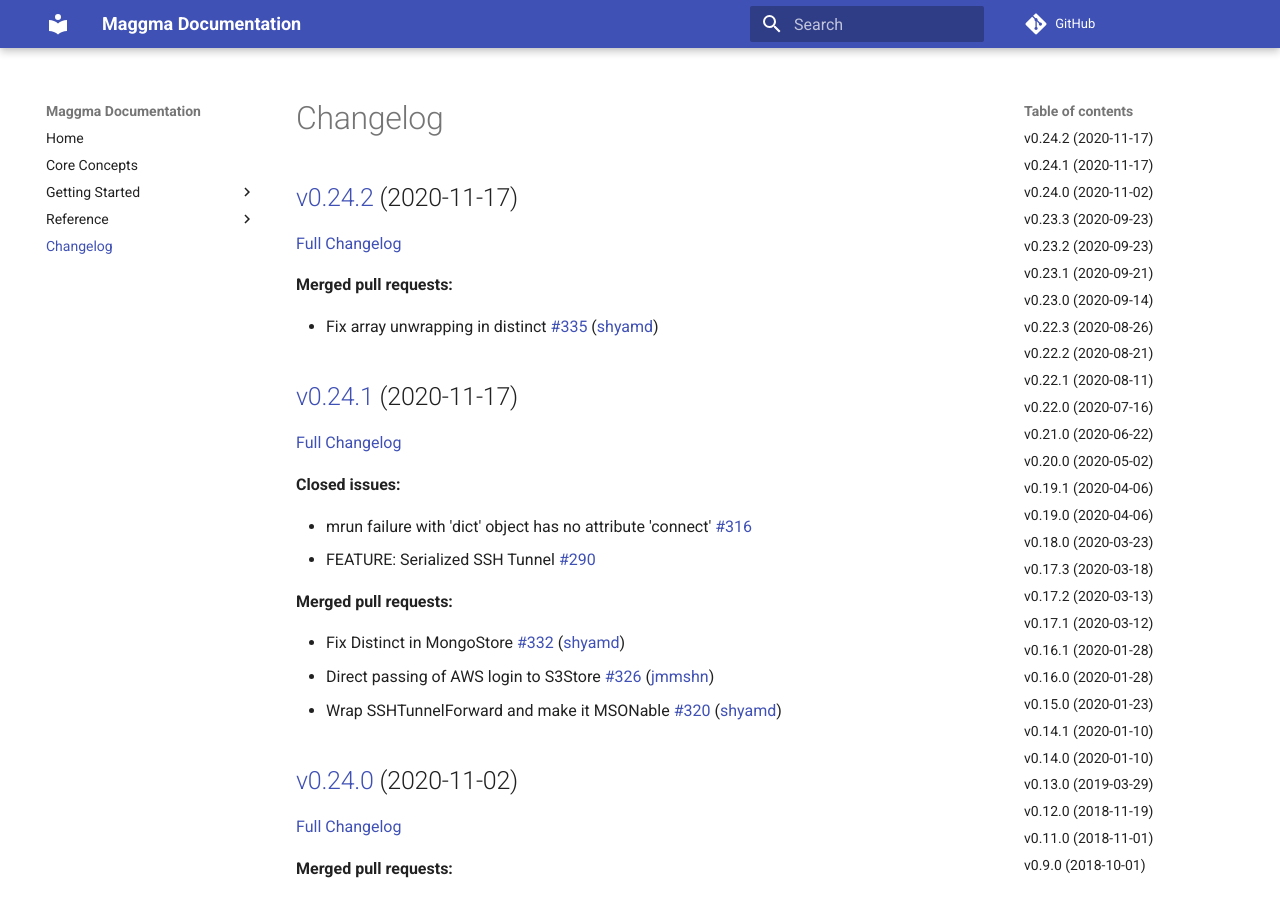
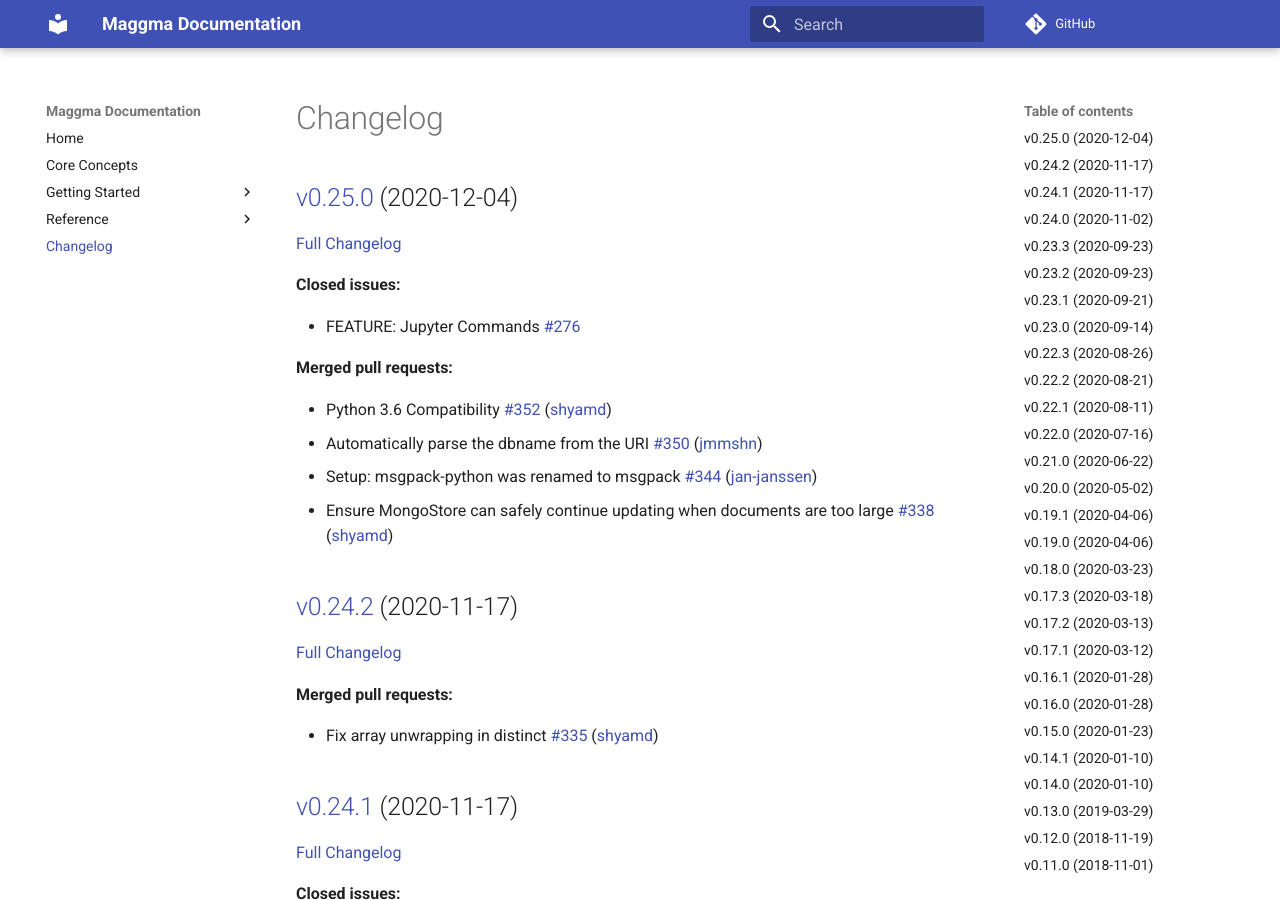
Before and after one commit to materialsproject/maggma, an MkDocs documentation site: the page built from docs/CHANGELOG.md, in a window 1280 px wide and 900 px high. Built offline with MkDocs 1.6.1 and Material for MkDocs 9.7.7, drawn with Linux system fonts in a browser that asks for light colours; comment, search, counter and statistics services are not loaded.

Commit message:
Updated CHANGELOG.md

```diff
--- a/docs/CHANGELOG.md
+++ b/docs/CHANGELOG.md
@@ -1,4 +1,19 @@
 # Changelog
+
+## [v0.25.0](https://github.com/materialsproject/maggma/tree/v0.25.0) (2020-12-04)
+
+[Full Changelog](https://github.com/materialsproject/maggma/compare/v0.24.2...v0.25.0)
+
+**Closed issues:**
+
+- FEATURE: Jupyter Commands [\#276](https://github.com/materialsproject/maggma/issues/276)
+
+**Merged pull requests:**
+
+- Python 3.6 Compatibility [\#352](https://github.com/materialsproject/maggma/pull/352) ([shyamd](https://github.com/shyamd))
+- Automatically parse the dbname from the URI [\#350](https://github.com/materialsproject/maggma/pull/350) ([jmmshn](https://github.com/jmmshn))
+- Setup: msgpack-python was renamed to msgpack [\#344](https://github.com/materialsproject/maggma/pull/344) ([jan-janssen](https://github.com/jan-janssen))
+- Ensure MongoStore can safely continue updating when documents are too large [\#338](https://github.com/materialsproject/maggma/pull/338) ([shyamd](https://github.com/shyamd))
 
 ## [v0.24.2](https://github.com/materialsproject/maggma/tree/v0.24.2) (2020-11-17)
 
```
